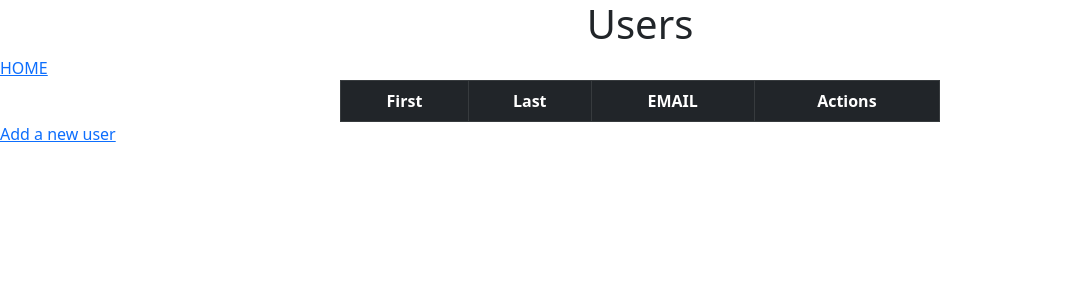
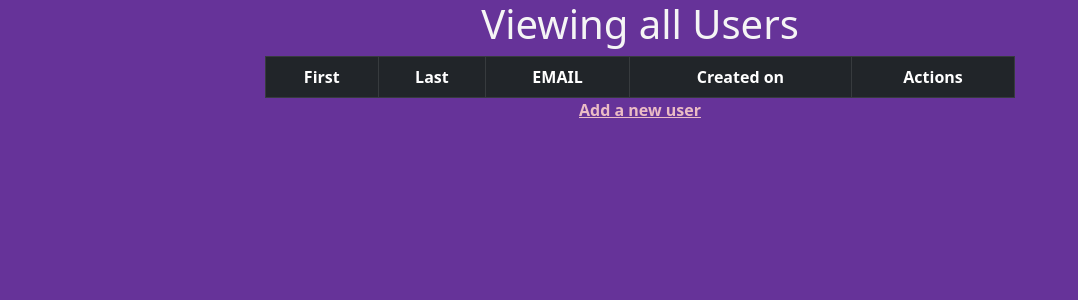
Before and after one commit to nobleat/UserOutline, a Flask app: page / in a window 1280 px wide. Shown: the top 300 px of the page, without its empty margins (0-1078 px from the left). Run offline with Flask 2, Linux system fonts and the light colour scheme; data that the repository does not hold is empty.

Commit message:
html formatting

```diff
--- a/templates/index.html
+++ b/templates/index.html
@@ -7,15 +7,18 @@
     <title>Users</title>
     <link href="https://cdn.jsdelivr.net/npm/bootstrap@5.1.3/dist/css/bootstrap.min.css" rel="stylesheet" integrity="sha384-1BmE4kWBq78iYhFldvKuhfTAU6auU8tT94WrHftjDbrCEXSU1oBoqyl2QvZ6jIW3" crossorigin="anonymous">
 </head>
-<body>
-    <h1 style="text-align: center;">Users</h1>
-    <a href="/">HOME</a>
-    <table class="table table-dark table-bordered" style="width: 600px; margin: auto; text-align: center;">
+<body  style="background-color: rebeccapurple; color: whitesmoke;">
+    <div style="text-align: center;">
+        <h1 style="text-align: center;">Viewing all Users</h1>
+        <!-- <a href="/">HOME</a> -->
+    </div>
+    <table class="table table-dark table-bordered" style="width: 750px; margin: auto; text-align: center;">
         <thead>
             <tr>
             <th scope="col">First</th>
             <th scope="col">Last</th>
             <th scope="col">EMAIL</th>
+            <th scope="col">Created on</th>
             <th scope="col">Actions</th>
             </tr>
         </thead>
@@ -25,6 +28,7 @@
             <td>{{user.first_name}}</td>
             <td>{{user.last_name}}</td>
             <td>{{user.email}}</td>
+            <td>{{user.created_at}}</td>
             <td>
                 <a href="/user/show/{{user.id}}">Show</a>
                 <a href="/user/edit/{{user.id}}">Edit</a>
@@ -34,6 +38,8 @@
             {% endfor %}
         </tbody>
     </table>
-    <a href="/create_user">Add a new user</a>
+    <div style="text-align: center;">
+        <a href="/create_user" style="color: rgb(235, 188, 197);font-weight: bolder">Add a new user</a>
+    </div>
 </body>
 </html>
```
Also changed, not shown: templates/adduser.html (+5 -3 lines), templates/edit.html (+9 -3 lines), templates/user.html (+9 -9 lines).
